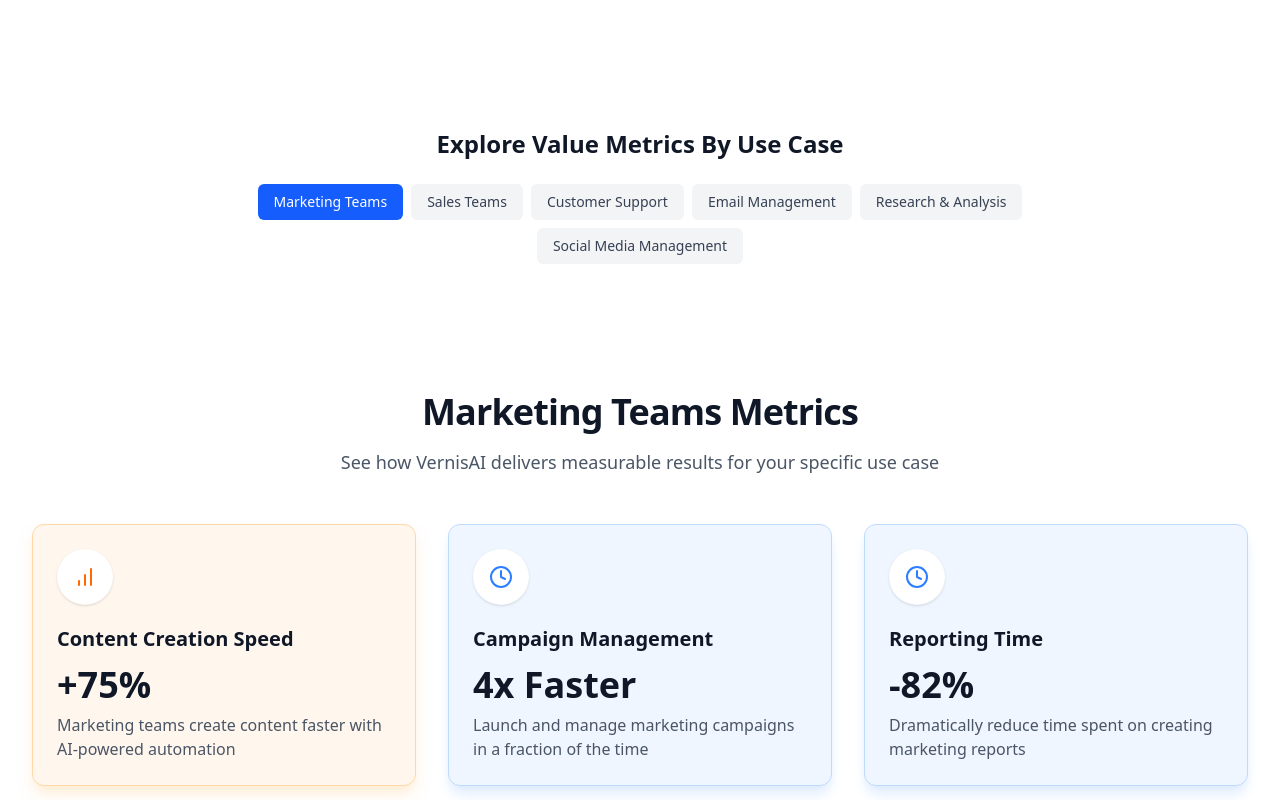
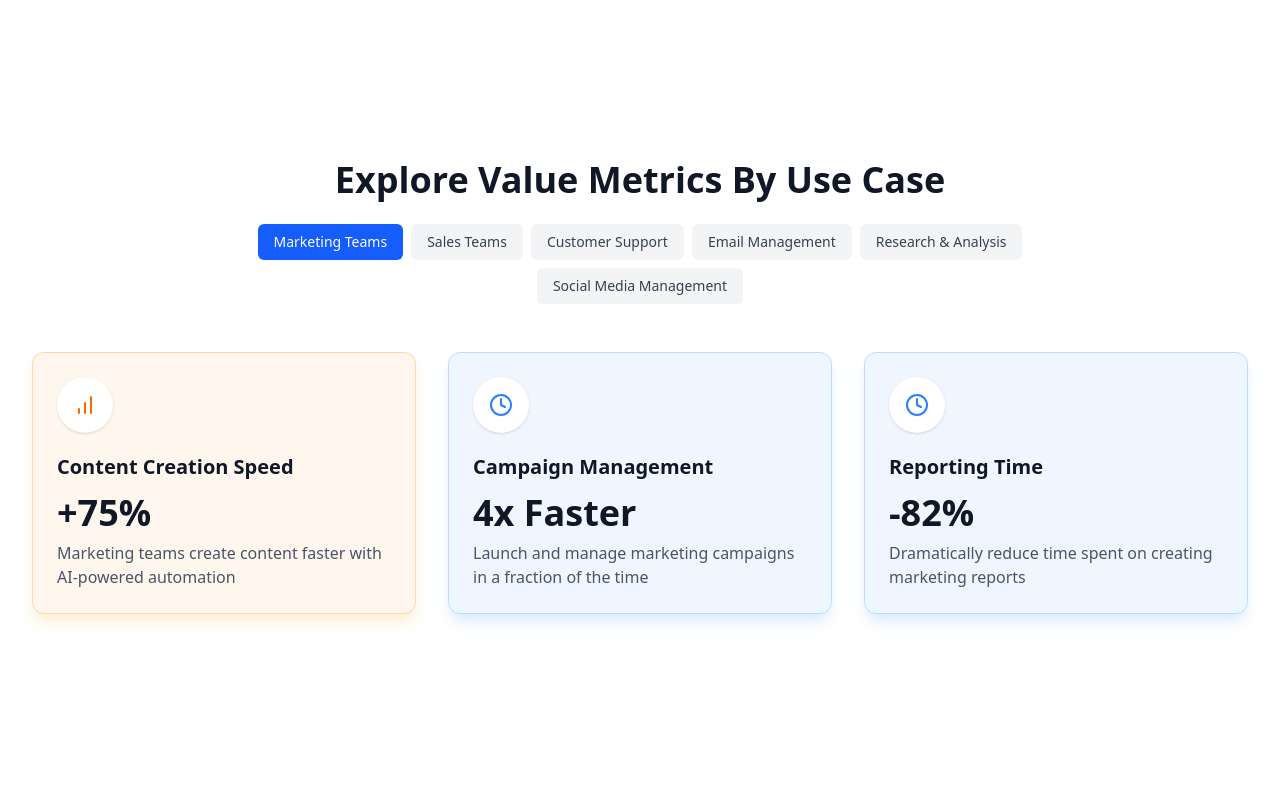
Before and after one commit to Monsoft-Solutions/vernisai-website, a React (Vite) app in the folder apps/website/: page /pricing in a window 1280 px wide. Shown: the part 2160-2960 px from the top of the page. Built offline with nearby package versions, Linux system fonts and the light colour scheme.

Commit message:
feat(value-metrics): Enhance ValueMetrics component with use case selectorion and clarity.

```diff
--- a/apps/website/src/components/ValueMetrics.tsx
+++ b/apps/website/src/components/ValueMetrics.tsx
@@ -8,6 +8,11 @@
     description?: string;
     metrics: ValueMetric[];
     className?: string;
+    useCaseMetrics?: Record<string, ValueMetric[]>;
+    useCaseLabels?: Record<string, string>;
+    activeUseCase?: string;
+    onUseCaseChange?: (useCase: string) => void;
+    showUseCaseSelector?: boolean;
 }
 
 export function ValueMetrics({
@@ -15,6 +20,11 @@
     description = 'See how VernisAI delivers measurable ROI for businesses like yours',
     metrics,
     className = '',
+    useCaseMetrics,
+    useCaseLabels,
+    activeUseCase,
+    onUseCaseChange,
+    showUseCaseSelector = false,
 }: ValueMetricsProps) {
     const shouldReduceMotion = useReducedMotion();
 
@@ -89,18 +99,36 @@
     return (
         <section className={`w-full py-16 md:py-24 ${className}`}>
             <div className="container mx-auto px-4 sm:px-6 lg:px-8">
-                <motion.div
-                    className="mx-auto mb-12 max-w-3xl text-center"
-                    initial={initialFadeInAnimation}
-                    whileInView={fadeInAnimation}
-                    viewport={{ once: true }}
-                    transition={{ duration: 0.5 }}
-                >
-                    <h2 className="mb-4 text-3xl font-bold tracking-tight text-gray-900 sm:text-4xl">
-                        {title}
-                    </h2>
-                    <p className="text-lg text-gray-600">{description}</p>
-                </motion.div>
+                {showUseCaseSelector &&
+                    useCaseMetrics &&
+                    useCaseLabels &&
+                    activeUseCase &&
+                    onUseCaseChange && (
+                        <div className="mx-auto mb-12 flex max-w-4xl flex-col items-center justify-center">
+                            <h2 className="mb-6 text-center text-4xl font-bold text-gray-900">
+                                Explore Value Metrics By Use Case
+                            </h2>
+                            <div className="flex flex-wrap justify-center gap-2">
+                                {Object.keys(useCaseMetrics).map(
+                                    (useCaseKey) => (
+                                        <button
+                                            key={useCaseKey}
+                                            onClick={() =>
+                                                onUseCaseChange(useCaseKey)
+                                            }
+                                            className={`rounded-md px-4 py-2 text-sm font-medium transition-colors ${
+                                                activeUseCase === useCaseKey
+                                                    ? 'bg-blue-600 text-white'
+                                                    : 'bg-gray-100 text-gray-700 hover:bg-gray-200'
+                                            }`}
+                                        >
+                                            {useCaseLabels[useCaseKey]}
+                                        </button>
+                                    ),
+                                )}
+                            </div>
+                        </div>
+                    )}
 
                 <div className="mx-auto grid max-w-7xl grid-cols-1 gap-8 md:grid-cols-2 lg:grid-cols-3">
                     {metrics.map((metric, index) => {
--- a/apps/website/src/pages/Pricing.tsx
+++ b/apps/website/src/pages/Pricing.tsx
@@ -9,7 +9,6 @@
 import { UseCaseSection } from '../components/UseCaseSection';
 import { ValueMetrics } from '../components/ValueMetrics';
 import { CompetitiveComparison } from '../components/CompetitiveComparison';
-import { PlanSelector } from '../components/PlanSelector';
 import { useCaseMetrics, useCaseLabels } from '@/data/metrics';
 import { pricingFAQs } from '@/data/faq-data';
 import { useState } from 'react';
@@ -253,37 +252,17 @@
                 features={featureComparison}
             />
 
-            {/* Metrics Button Group */}
-            <div className="mx-auto mt-16 mb-8 flex max-w-4xl flex-col items-center justify-center">
-                <h2 className="mb-6 text-center text-2xl font-bold text-gray-900">
-                    Explore Value Metrics By Use Case
-                </h2>
-                <div className="flex flex-wrap justify-center gap-2">
-                    {Object.keys(useCaseMetrics).map((useCaseKey) => (
-                        <button
-                            key={useCaseKey}
-                            onClick={() => setActiveUseCase(useCaseKey)}
-                            className={`rounded-md px-4 py-2 text-sm font-medium transition-colors ${
-                                activeUseCase === useCaseKey
-                                    ? 'bg-blue-600 text-white'
-                                    : 'bg-gray-100 text-gray-700 hover:bg-gray-200'
-                            }`}
-                        >
-                            {useCaseLabels[useCaseKey]}
-                        </button>
-                    ))}
-                </div>
-            </div>
-
-            {/* Value Metrics Section */}
+            {/* Value Metrics Section with Use Case Selector */}
             <ValueMetrics
                 metrics={useCaseMetrics[activeUseCase]}
                 title={`${useCaseLabels[activeUseCase]} Metrics`}
                 description="See how VernisAI delivers measurable results for your specific use case"
+                useCaseMetrics={useCaseMetrics}
+                useCaseLabels={useCaseLabels}
+                activeUseCase={activeUseCase}
+                onUseCaseChange={setActiveUseCase}
+                showUseCaseSelector={true}
             />
-
-            {/* Plan Selector */}
-            <PlanSelector />
 
             {/* Use Cases Section */}
             <UseCaseSection
```
